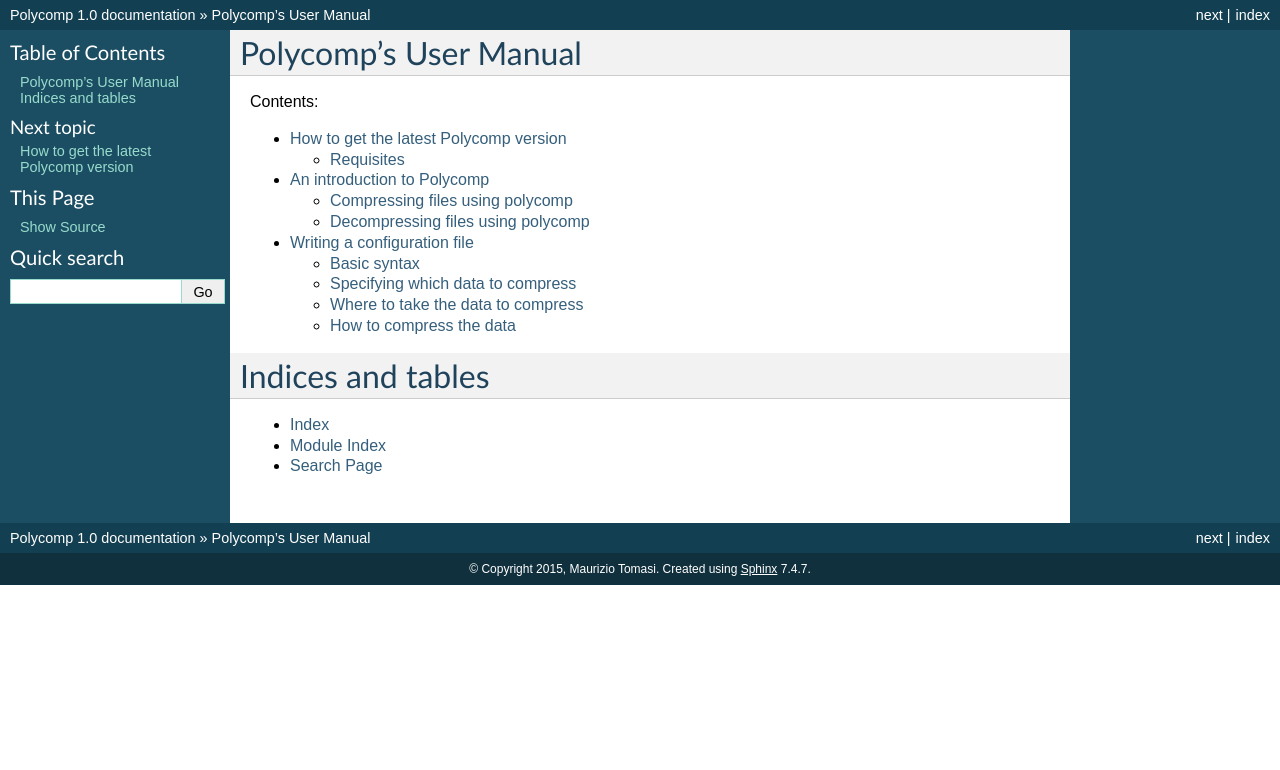
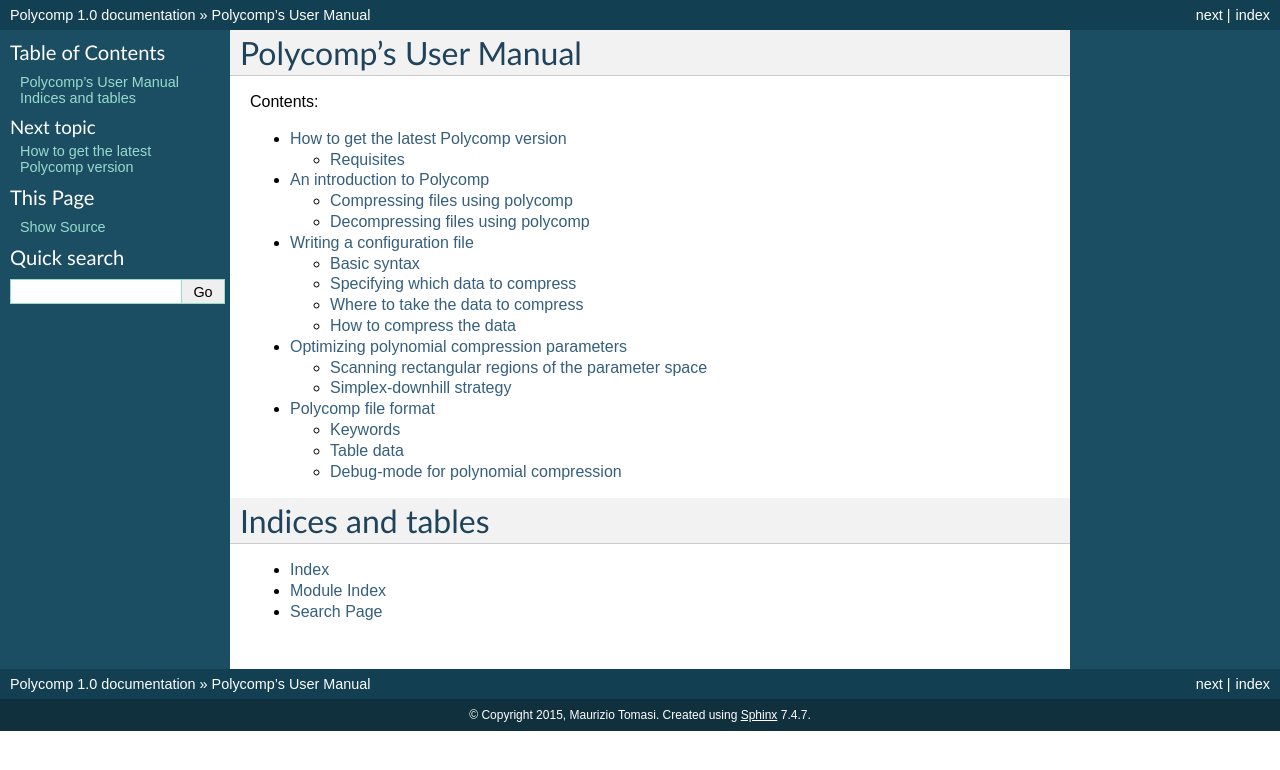
Before and after one commit to ziotom78/polycomp, a Sphinx documentation site: the page built from docs/index.rst, in a window 1280 px wide. Shown: the top 770 px of the page. Built offline with Sphinx 7.4.7, drawn with Linux system fonts in a browser that asks for light colours; formulas are drawn with MathJax 3; some of the changed lines change nothing that is shown.

Commit message:
Improve the documentation

```diff
--- a/README.rst
+++ b/README.rst
@@ -1,4 +1,3 @@
-========
 Polycomp
 ========
 
@@ -32,9 +31,9 @@
 To use the bindings in your code, simply import ``pypolycomp`` in your
 project::
 
-  import pypolycomp
+    import pypolycomp
 
 This package provides also a standalone program, ``polycomp``. Use the
 ``--help`` flag to get some help about how to use it::
 
-  $ polycomp --help
+    $ polycomp --help
--- /dev/null
+++ b/docs/file-format.rst
@@ -0,0 +1,111 @@
+Polycomp file format
+====================
+
+We present here a detailed description of the compressed files written
+by Polycomp.
+
+Polycomp files are FITS files where each 1-D datastream is saved in
+its own HDU. A number of FITS keyword defined here are used to store
+details about the datastream, such as the compression algorithm and
+other information needed for the decompression. It is possible to
+access Polycomp files using any FITS library. Notable examples are
+cfitsio and Astropy (through the ``io.fits`` module).
+
+Keywords
+--------
+
+Any Polycomp file contains one or more binary table HDUs. Each HDU
+contains the data required to decompress one 1-D table. The order of
+the HDUs is the same as the order specified in the Polycomp
+configuration file used for the compression.
+
+The following keyword are defined in each of the table HDUs:
+
+==================== =========== ============================================
+Keyword              Type        Meaning
+==================== =========== ============================================
+``PCSRCTP``          String      NumPy type of the input data
+``PCCOMPR``          String      Kind of compression algorithm used
+``PCNUMSA``          Integer     Number of uncompressed samples
+``PCNUMSA``          Integer     Number of uncompressed samples
+``PCUNCSZ``          Integer     Size of the uncompressed samples, in bytes
+``PCCOMSZ``          Integer     Size of the compressed samples, in bytes
+``PCTIME``           Float       Time needed to compress the data
+``PCCR``             Float       Compression ratio
+==================== =========== ============================================
+
+The allowed strings for ``PCCOMPR`` are the following:
+
+- ``none``: no compression;
+- ``rle``: Run-Length Encoding;
+- ``diffrle``: Differenced Run-Length Encoding;
+- ``quantization``: Floating-point quantization;
+- ``polynomial``: Polynomial compression (with or without the
+  Chebyshev step);
+- ``zlib``: zlib-based compression;
+- ``bzip2``: bzip2-based compression.
+
+If the algorithm is ``quantization``, the following keywords are saved
+in the HDU header as well:
+
+==================== =========== ============================================
+Keyword              Type        Meaning
+==================== =========== ============================================
+``PCELEMSZ``         Integer     Number of bits per uncompressed sample
+``PCBITSPS``         Integer     Number of bits per compressed sample
+``PCNORM``           Float       Normalization factor
+``PCOFS``            Float       Offset
+==================== =========== ============================================
+
+Table data
+----------
+
+Table data is saved in one fixed-size column (with one notable exception,
+see below). The type of this column depends on the input data type
+and/or the compression algorithm:
+
+================= ========================================
+Compression       Column type
+================= ========================================
+``none``          Same as input data
+``rle``           Same as input data
+``diffrle``       Same as input data
+``quantization``  8-bit integer
+``polynomial``    8-bit integer (but see below)
+``zlib``          8-bit integer
+``bzip2``         8-bit integer
+================= ========================================
+
+
+Debug-mode for polynomial compression
+-------------------------------------
+
+Due to its relative complexity, polynomial compression can be saved
+using a special debug mode. In this mode, instead of coding the
+compressed stream as a raw sequence of 8-bit integers, the compressor
+saves information about each chunk separately. This mode is not as
+efficient as the default mode, but it allows to understand the
+compressor's performance more easily.
+
+If a data stream is compressed using polynomial compression in debug
+mode, the keyword ``PCDEBUG`` in the HDU header is set to 1, and the
+following columns are saved:
+
+=========== ============== ============ ======================================================
+Name        Type           Row size     Description
+=========== ============== ============ ======================================================
+``ISCOMPR`` Logical        1            True if this chunk has been compressed
+``CKLEN``   Integer        1            Length of this chunk
+``UNCOMPR`` Double         Variable     If ``ISCOMPR`` is False, the uncompressed samples
+``POLY``    Double         Variable     If ``ISCOMPR`` is True, the polynomial coefficients
+``CHMASK``  8-bit integer  Variable     If ``ISCOMPR`` is True, the Chebyshev bit mask
+``CHEBY``   Double         Variable     If ``ISCOMPR`` is True, the Chebyshev coefficients
+=========== ============== ============ ======================================================
+
+The length of the rows in variable-length columns is the following:
+
+- ``UNCOMPR``: a number of elements equal to ``CKLEN``;
+- ``POLY``: equal to :math:`\deg p(x) + 1`;
+- ``CHMASK``: equal to :math:`\lceil N + 1\rceil`, where :math:`N` is ``CKLEN``;
+- ``CHEBY``: equal to the number of bits in ``CHMASK`` that are equal
+  to 1.
--- a/docs/index.rst
+++ b/docs/index.rst
@@ -14,6 +14,8 @@
    how-to-get-it
    intro
    configuration-files
+   optimization
+   file-format
 
 Indices and tables
 ==================
--- /dev/null
+++ b/docs/optimization.rst
@@ -0,0 +1,36 @@
+Optimizing polynomial compression parameters
+============================================
+
+Polycomp implements a number of tools to simplify the choice of the
+parameters for polynomial compression. The parameters are
+:math:`N_\mathrm{chunk}`, the number of samples per chunk, and
+:math:`\deg p(x) + 1`, the number of coefficients in the interpolating
+polynomial. Polycomp's strategy to optimize these parameters is to
+test a number of configuration and pick the one with the best
+compression ratio :math:`C_r`.
+
+Two algorithms are implemented:
+
+- A naive algorithm that scans rectangular regions of the parameter
+  space :math:`N_\mathrm{chunk} \times (\deg p(x) + 1)`;
+- A simplex-downhill algorithm that hunts for local minima in the
+  parameter space.
+
+Scanning rectangular regions of the parameter space
+---------------------------------------------------
+
+To find the best values for :math:`N_\mathrm{chunk}` and :math:`(\deg
+p(x) + 1)` within a rectangular region of the parameter plane, the
+user can specify the values to be checked using the usual parameters
+``num_of_coefficients`` and ``samples_per_chunk``. Instead of
+specifying only one value, a set of values can be specified using the
+following syntax:
+
+- Ranges can be specified using the syntax ``NN-MM`` or ``NN:MM``;
+- Intervals can be specified using the syntax ``NN:D:MM``, where ``D``
+  is the interval;
+- Multiple values and ranges can be concatenated, using commas (``,``)
+  as separators.
+
+Simplex-downhill strategy
+-------------------------
```
